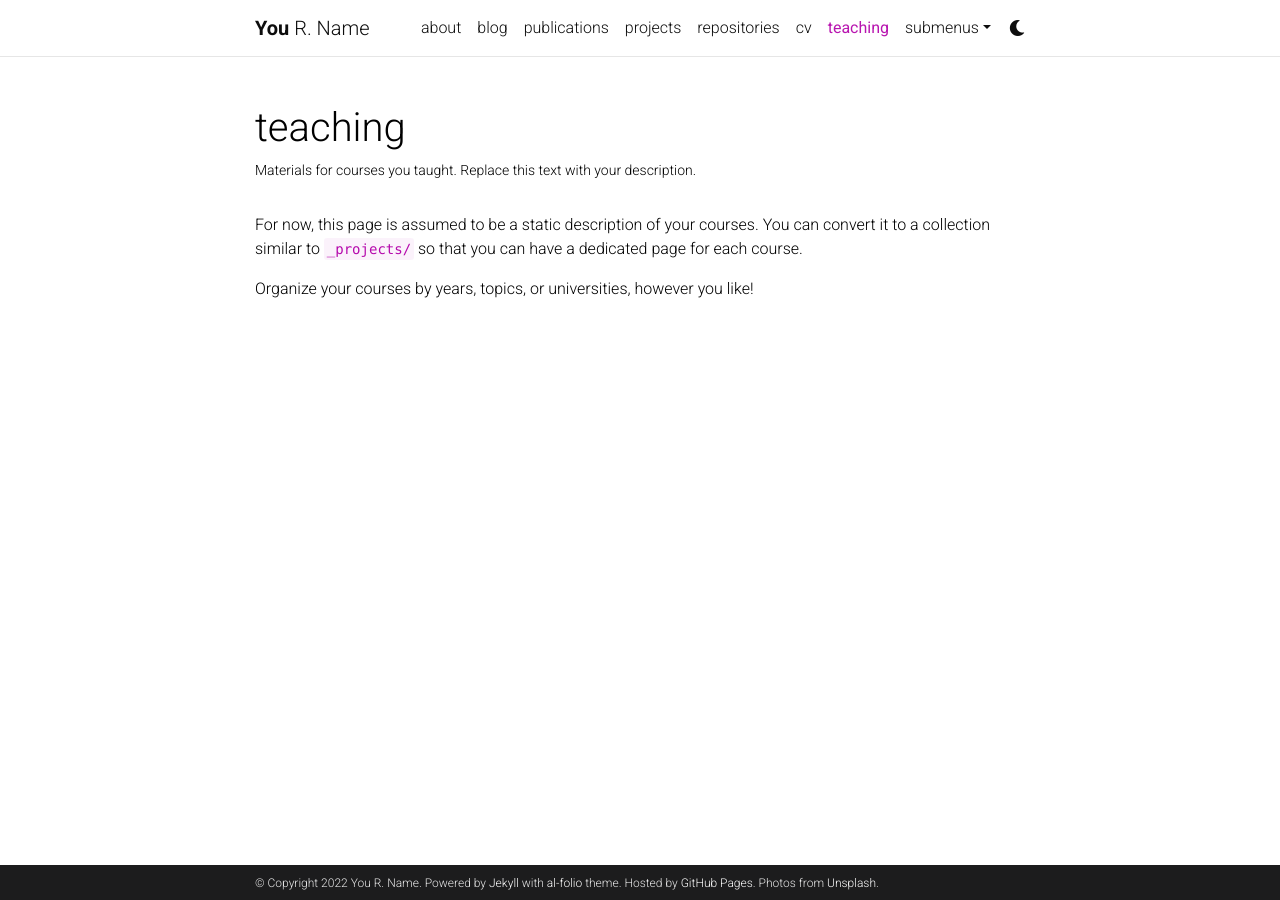
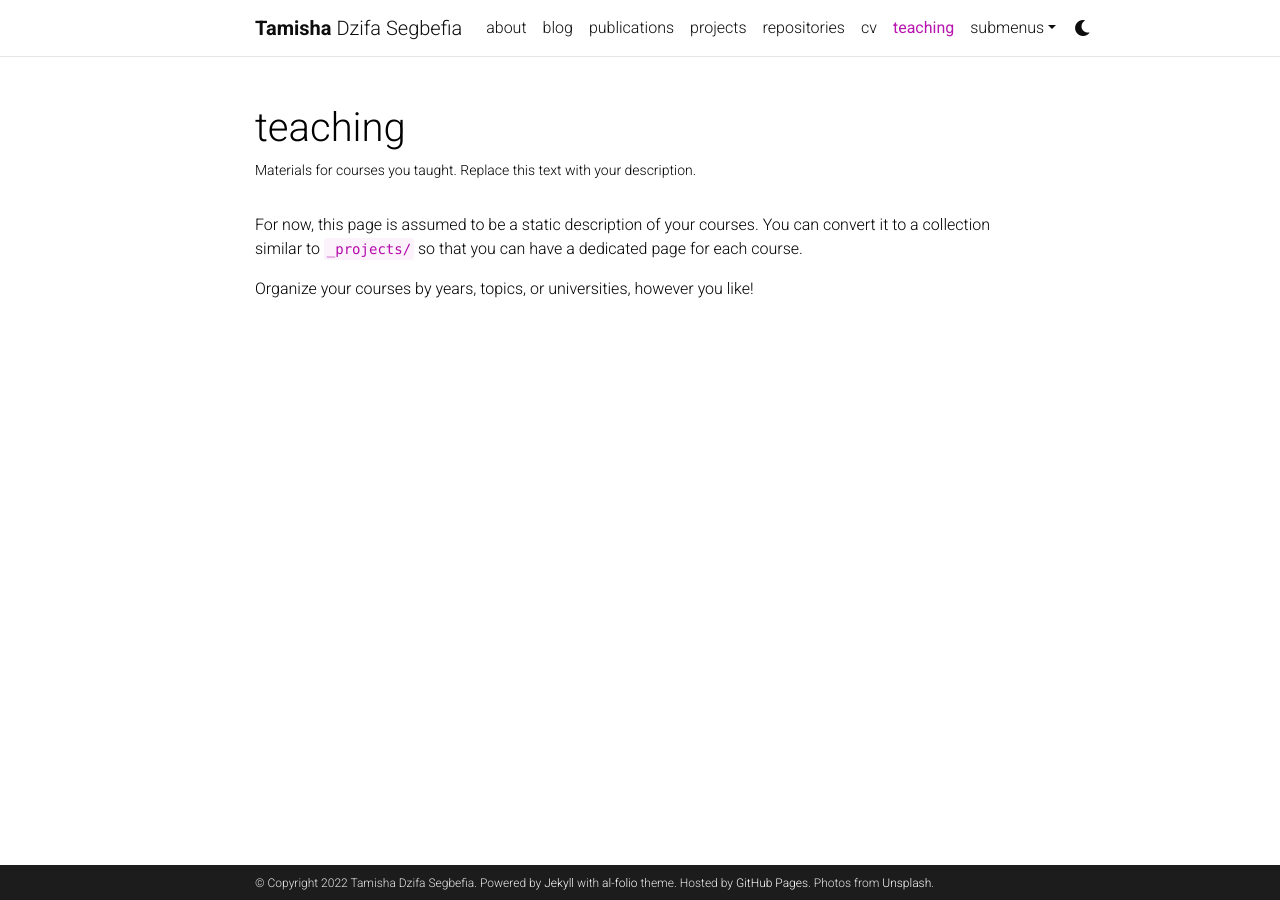
Before and after one commit to tamisha-s/tamisha-s.github.io, a Jekyll site: the page built from _pages/teaching.md, in a window 1280 px wide. Built offline with Jekyll 4.4.1, drawn with Linux system fonts in a browser that asks for light colours; comment, search, counter and statistics services are not loaded; a style sheet for code colours, icons or effects is not loaded.

Commit message:
Update _config.yml

```diff
--- a/_config.yml
+++ b/_config.yml
@@ -3,10 +3,10 @@
 # -----------------------------------------------------------------------------
 
 title: blank # the website title (if blank, full name will be used instead)
-first_name: You
-middle_name: R.
-last_name: Name
-email: you@example.com
+first_name: Tamisha
+middle_name: Dzifa
+last_name: Segbefia
+email: tdmasegbefia@gmail.com
 description: > # the ">" symbol means to ignore newlines until "footer_text:"
   A simple, whitespace theme for academics. Based on [*folio](https://github.com/bogoli/-folio) design.
 footer_text: >
@@ -18,8 +18,8 @@
 lang: en # the language of your site (for example: en, fr, cn, ru, etc.)
 icon: ⚛️  # the emoji used as the favicon (alternatively, provide image name in /assets/img/)
 
-url: https://alshedivat.github.io # the base hostname & protocol for your site
-baseurl: /al-folio # the subpath of your site, e.g. /blog/
+url: https://tamisha-s.github.io # the base hostname & protocol for your site
+baseurl: # the subpath of your site, e.g. /blog/
 last_updated: false # set to true if you want to display last updated in the footer
 impressum_path:  # set to path to include impressum link in the footer, use the same path as permalink in a page, helps to conform with EU GDPR
 
```
